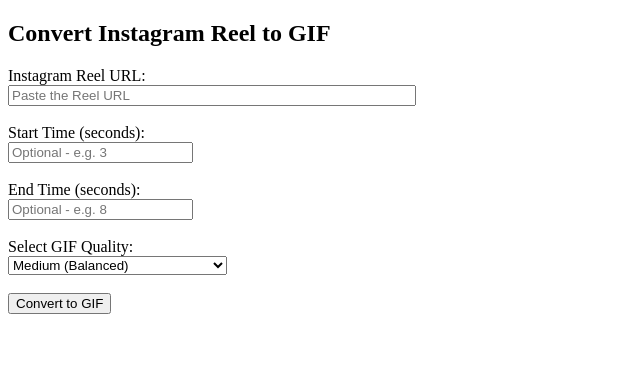
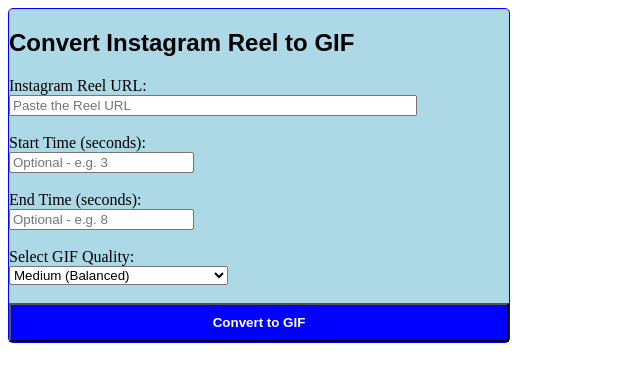
Before and after one commit to kevindemara/reel-to-gif, a Flask app: page / in a window 1280 px wide. Shown: the top 382 px of the page, without its empty margins (0-640 px from the left). Run offline with Flask 3, Linux system fonts and the light colour scheme.

Commit message:
Add files via upload
Front end update.

```diff
--- a/templates/index.html
+++ b/templates/index.html
@@ -4,7 +4,8 @@
   <title>Instagram Reel to GIF</title>
 </head>
 <body>
-  <h2>Convert Instagram Reel to GIF</h2>
+  <div style="max-width: 500px; background: lightblue; border: 1px solid blue; border-radius: 5px;">
+  <h2 style="font-family: Arial;">Convert Instagram Reel to GIF</h2>
   <form method="post">
     <label>Instagram Reel URL:</label><br>
     <input type="text" name="url" required placeholder="Paste the Reel URL" style="width: 400px;"><br><br>
@@ -22,7 +23,8 @@
       <option value="high">High (Best quality, largest size)</option>
     </select><br><br>
 
-    <button type="submit">Convert to GIF</button>
+    <button style="background-color: blue; color: #fff; width: 100%; padding: 10px; font-weight: bold;" type="submit">Convert to GIF</button>
   </form>
+  <div>
 </body>
 </html>
```
